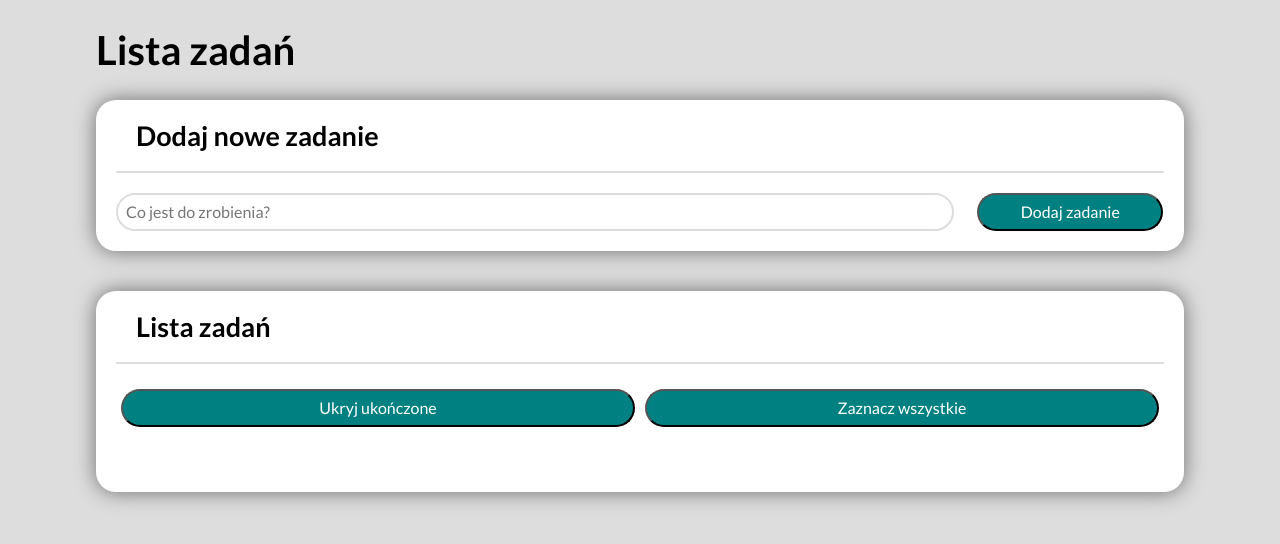
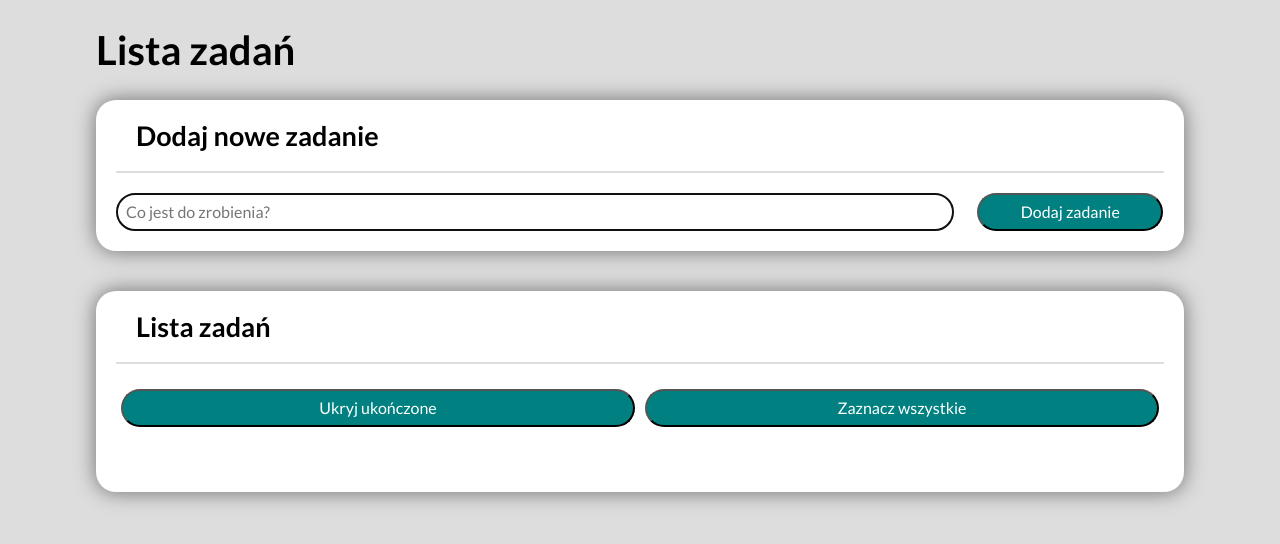
Before and after one commit to xtherexuu/simple-task-list, a plain HTML site: page index.html in a window 1280 px wide. Drawn offline with nearby package versions, Linux system fonts and the light colour scheme.

Commit message:
added autofocus to input

```diff
--- a/index.html
+++ b/index.html
@@ -31,7 +31,7 @@
             <section class="section">
                 <h2 class="section__heading">Dodaj nowe zadanie</h2>
                 <form class="section__form js-form">
-                    <input class="section__input js-newTask" placeholder="Co jest do zrobienia?" />
+                    <input class="section__input js-newTask" placeholder="Co jest do zrobienia?" autofocus/>
                     <button class="section__button">Dodaj zadanie</button>
                 </form>
             </section>
```
